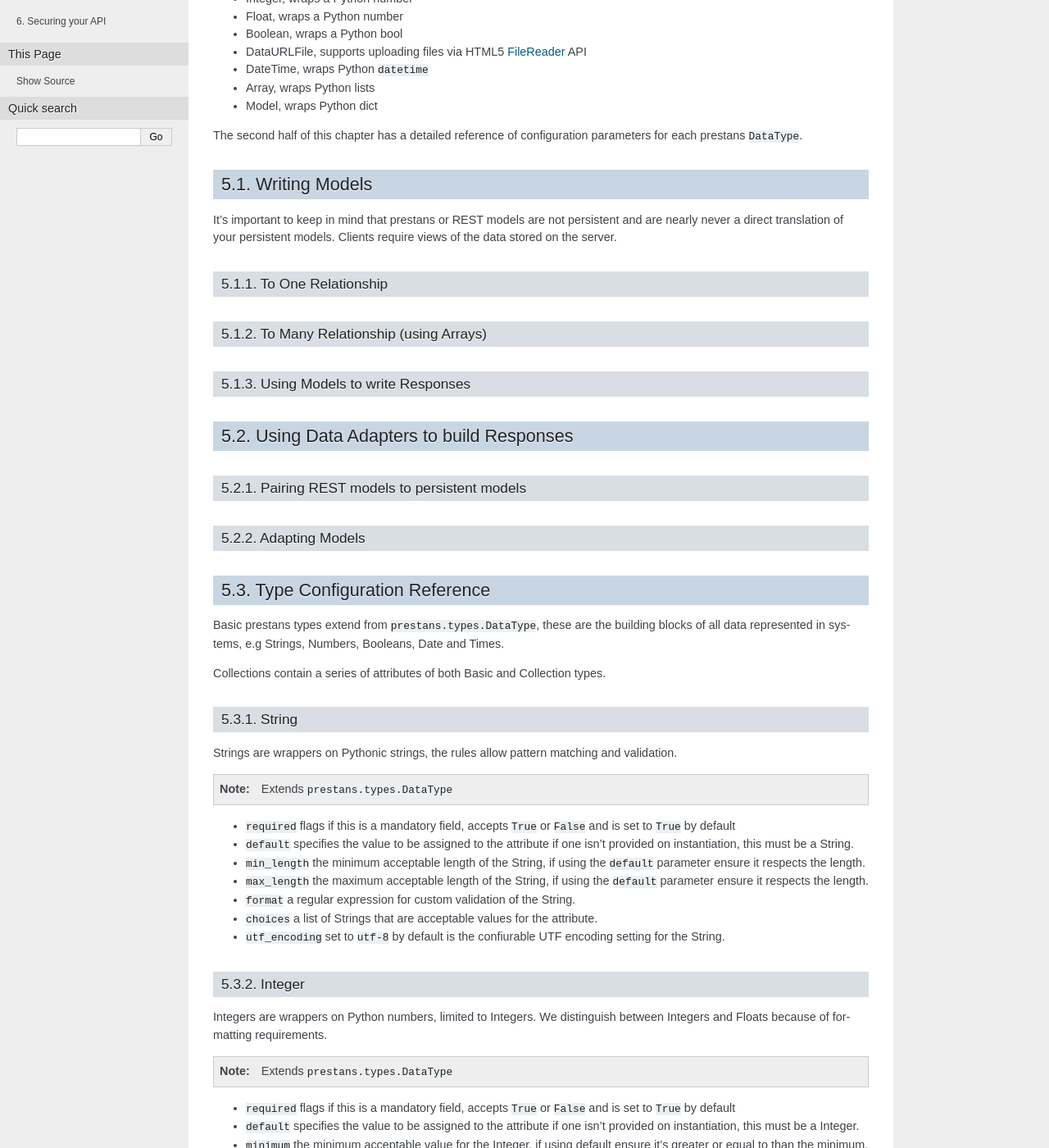
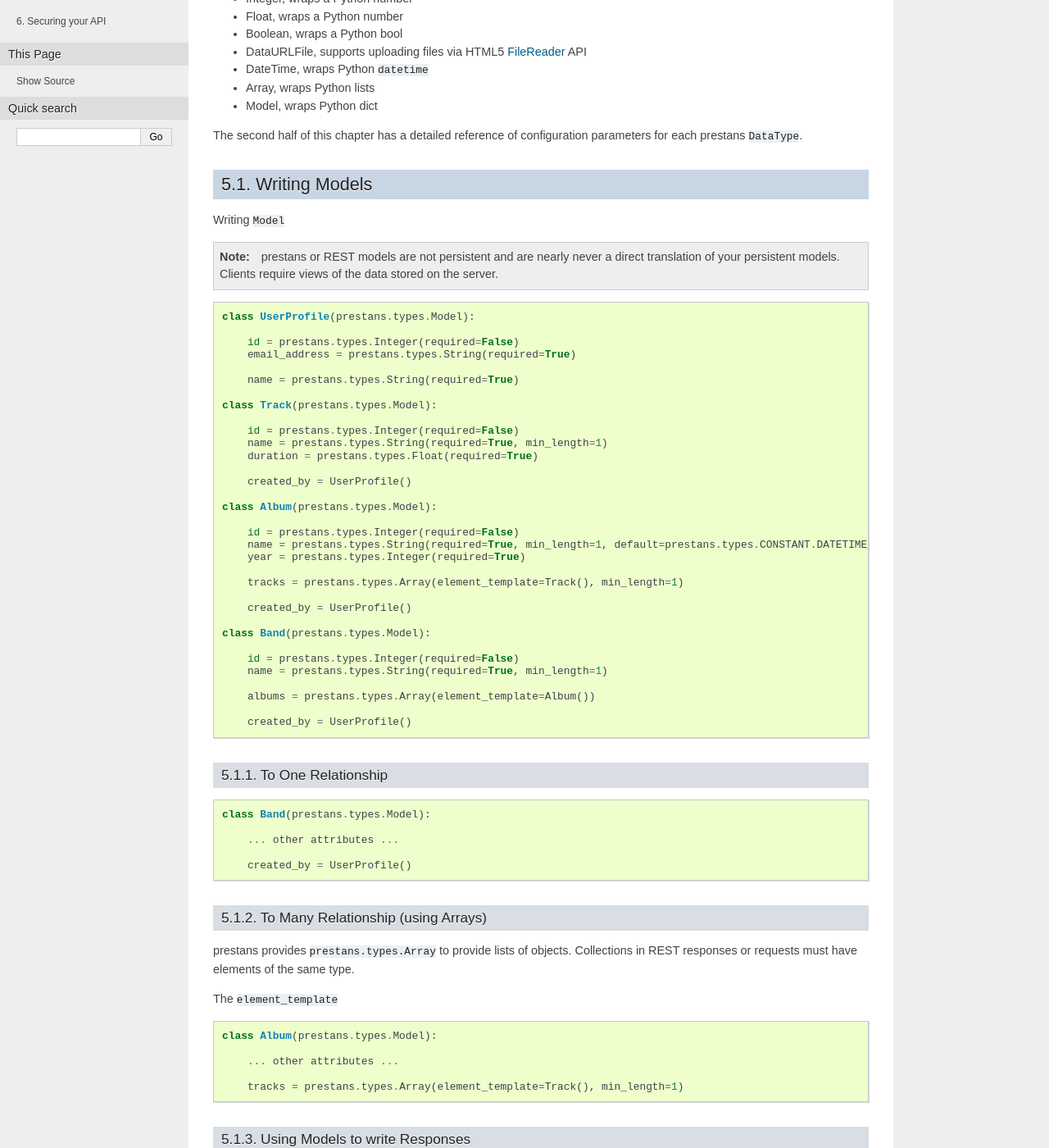
Before and after one commit to anomaly/prestans-docs, a Sphinx documentation site: the page built from source/models.rst, in a window 1280 px wide and 1400 px high, scrolled down 694 px. Shown: the whole window at 82% size. Built offline with Sphinx 7.4.7, drawn with Linux system fonts in a browser that asks for light colours; some of the changed text lies outside the part shown.

Commit message:
Adds example for models

```diff
--- a/source/models.rst
+++ b/source/models.rst
@@ -34,16 +34,73 @@ The second half of this chapter has a detailed reference of configuration parame
 Writing Models
 ==============
 
-It's important to keep in mind that prestans or REST models are not persistent and are nearly never a direct translation of your persistent models. Clients require views of the data stored on the server.
+Writing ``Model``
 
-.. code-block: python
+.. note:: prestans or REST models are not persistent and are nearly never a direct translation of your persistent models. Clients require views of the data stored on the server.
 
+.. code-block:: python
+
+    class UserProfile(prestans.types.Model):
+
+        id = prestans.types.Integer(required=False)
+        email_address = prestans.types.String(required=True)
+
+        name = prestans.types.String(required=True)
+
+    class Track(prestans.types.Model):
+
+        id = prestans.types.Integer(required=False)
+        name = prestans.types.String(required=True, min_length=1)
+        duration = prestans.types.Float(required=True)
+
+        created_by = UserProfile()
+
+    class Album(prestans.types.Model):
+
+        id = prestans.types.Integer(required=False)
+        name = prestans.types.String(required=True, min_length=1, default=prestans.types.CONSTANT.DATETIME_NOW)
+        year = prestans.types.Integer(required=True)
+
+        tracks = prestans.types.Array(element_template=Track(), min_length=1)
+
+        created_by = UserProfile()
+
+    class Band(prestans.types.Model):
+
+        id = prestans.types.Integer(required=False)
+        name = prestans.types.String(required=True, min_length=1)
+
+        albums = prestans.types.Array(element_template=Album())
+
+        created_by = UserProfile()
 
 To One Relationship
 -------------------
 
+.. code-block:: python
+
+    class Band(prestans.types.Model):
+
+        ... other attributes ...
+
+        created_by = UserProfile()
+
+
 To Many Relationship (using Arrays)
 -----------------------------------
+
+prestans provides ``prestans.types.Array`` to provide lists of objects. Collections in REST responses or requests must have elements of the same type.
+
+The ``element_template``
+
+.. code-block:: python
+
+    class Album(prestans.types.Model):
+
+        ... other attributes ...
+
+        tracks = prestans.types.Array(element_template=Track(), min_length=1)
+
 
 Using Models to write Responses
 -------------------------------
@@ -134,7 +191,7 @@ Date Time is a complex structure that parses strings to Python ``datetime`` and
 .. note:: Extends ``prestans.types.DataStructure``
 
 * ``required`` flags if this is a mandatory field, accepts ``True`` or ``False`` and is set to ``True`` by default
-* ``default`` specifies the value to be assigned to the attribute if one isn't provided on instantiation, this must be a date.
+* ``default`` specifies the value to be assigned to the attribute if one isn't provided on instantiation, this must be a date. prestans provides a constans ``prestans.types.CONSTRANT.DATETIME_NOW`` if you want to use the date / time of execusion.
 * ``format`` default format  ``%Y-%m-%d %H:%M:%S``
 
 Collections
```
